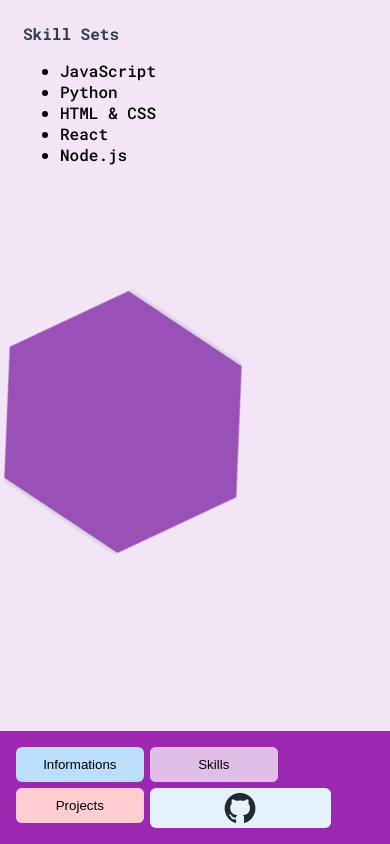
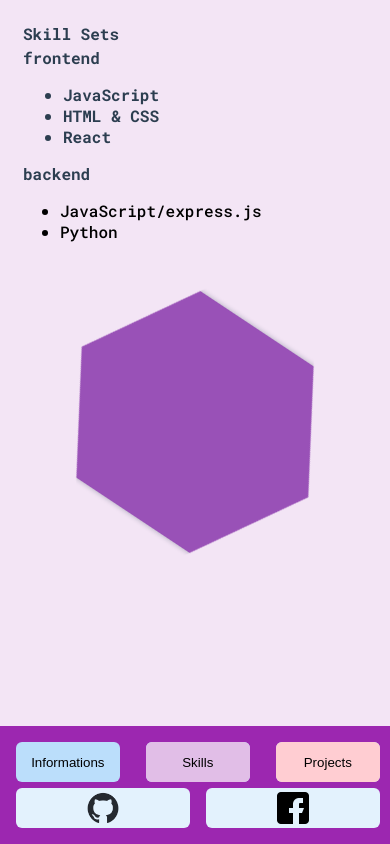
Before and after one commit to Khaumpp5/Khaumpp5.github.io, a plain HTML site: page index.html in a window 390 px wide. Both pictures are taken after a click on the button "Skills". Drawn offline with Linux system fonts and the light colour scheme.

Commit message:
changed side-bar style

```diff
--- a/index.html
+++ b/index.html
@@ -2,7 +2,7 @@
 <html>
 <head>
     <meta charset="UTF-8" />
-    <title>MeHeinKham Portfolio</title>
+    <title>My Portfolio</title>
     <script src="index.js" defer></script>
     <meta name="viewport" content="width=device-width, initial-scale=1.0">
     <link rel="stylesheet" href="style.css" />
@@ -28,12 +28,12 @@
 
         </button>
         <a href="https://github.com/Khaumpp5" target="_blank" class="linkgithub"><img src="public/github-mark.png" alt="GitHub Logo" class="github-logo"></a>
+        <a href="https://facebook.com/HeinKhamk" target="_blank" class="linkfacebook"><img src="public/facebook.png" alt="Facebook Logo" class="github-logo"></a>
     </div>
 
     <div class="main-view">
         <div class="background-content">
             <div class='background-shape rotating'></div>
-
             <div class="main-content">
                 <div class="gradient-border"></div>
                 <div class="mask">
@@ -42,6 +42,7 @@
                     <p>Feel free to explore my projects and skills.</p>
                 </div>
             </div>
+
     </div>
 
     </div>
--- a/index.js
+++ b/index.js
@@ -48,12 +48,16 @@ SkillsButton.addEventListener("click", () => {
   MainContent.innerHTML = `
     <div class="skill-sets">
       <h2>Skill Sets</h2>
+      <h3>frontend</3>
       <ul>
         <li>JavaScript</li>
-        <li>Python</li>
         <li>HTML & CSS</li>
         <li>React</li>
-        <li>Node.js</li>
+      </ul>
+      <h3>backend</h3>
+      <ul>
+        <li>JavaScript/express.js</li>
+        <li>Python</li>
       </ul>
     </div>
   `;
@@ -125,14 +129,14 @@ ProjectsButton.addEventListener("click", () => {
       // Add the rotated class
   FocusSquare.classList.remove("rotating");
 
-  FocusSquare.style.borderRadius = "14rem"; // Ensure the square is circular for rotation
+  FocusSquare.style.borderRadius = "14rem";
   FocusSquare.style.width = "32rem";
   FocusSquare.style.height = "14rem";
   FocusSquare.style.clipPath = "none";
 
   document.body.style.background = "var(--red-50)";
-  FocusSquare.style.backgroundColor = "var(--red-700)"; // Change background color for info section
-  Sidebar.style.backgroundColor = "var(--red-500)"; // Change sidebar background color for info section
+  FocusSquare.style.backgroundColor = "var(--red-700)"; // Change background
+  Sidebar.style.backgroundColor = "var(--red-500)"; // Change sidebar background color
 
 
   FocusSquare.animate([
--- a/style.css
+++ b/style.css
@@ -2,10 +2,85 @@
 @import url('https://fonts.googleapis.com/css2?family=Roboto+Mono:ital,wght@0,100..700;1,100..700&display=swap');
 
 
+
+
+
+@media only screen and (min-width: 912px) {
+
+    button{
+      width: 15rem;
+    }
+
+    .side-bar {
+      width: calc(100vw - 20px);
+      position: fixed;
+      height: auto;
+      justify-content: space-between;
+      align-self: end;
+      flex-direction: row;
+      flex-wrap: wrap;
+      z-index: 2;
+    }
+
+    .github-logo, .facebook-logo {
+      width: 2rem;
+      height: auto;
+    }
+
+    .linkgithub, .linkfacebook {
+      width: 15rem;
+    }
+  }
+
+@media only screen and (max-width: 912px) {
+
+    button{
+      width: 7rem;
+    }
+
+    .side-bar {
+      width: calc(100vw - 20px);
+      position: fixed;
+      height: auto;
+      justify-content: space-between;
+      align-self: end;
+      flex-direction: row;
+      flex-wrap: wrap;
+      z-index: 2;
+    }
+
+    .linkgithub, .linkfacebook {
+      width: 7rem;
+    }
+  }
+
 @media only screen and (max-width: 600px) {
 
     button{
-      width: 8rem;
+      width: 8.1rem;
+    }
+
+    .side-bar {
+      width: calc(100vw - 20px);
+      position: fixed;
+      height: auto;
+      justify-content: space-between;
+      align-self: end;
+      flex-direction: row;
+      flex-wrap: nowrap;
+      z-index: 2;
+    }
+
+    .github-logo {
+      width: 2rem;
+      height: auto;
+    }
+  }
+
+@media only screen and (max-width: 538px) {
+
+    button{
+      width: 6.5rem;
     }
 
     h1, h2, h3 {
@@ -20,6 +95,7 @@
       width: calc(100vw - 20px);
       position: fixed;
       height: auto;
+      justify-content: space-between;
       align-self: end;
       flex-direction: row;
       flex-wrap: wrap;
@@ -45,9 +121,13 @@
       z-index: 1;
     }
 
-    .github-logo {
+    .github-logo, .facebook-logo {
       width: 2rem;
       height: auto;
+    }
+
+    .linkgithub, .linkfacebook {
+      width: 47%;
     }
   }
 
@@ -87,6 +167,8 @@
     --side-bar-height: 100vh;
 
     --glow-deg: 0deg;
+
+    overflow-x: hidden;
 }
 
 
@@ -117,7 +199,7 @@
 @layer layout-styles {
   .background-content {
   position: relative;
-  width: 100%;
+  width: 100vw;
   height: 100vh;
   display: flex;
   align-items: center;
@@ -139,7 +221,7 @@
     justify-content: center;
     width: 28rem;
     height: 18rem;
-    padding-left: 3rem;
+    padding-left: 3.5rem;
     border: 3px solid transparent;
     border-left: 0;
     border-radius: 0 500px 500px 0;
@@ -162,21 +244,24 @@
     display: flex;
     position: relative;
     height: 100vh;
-    margin-left: 21%;
     flex-direction: column;
   }
 
   .side-bar {
+    align-self: flex-end;
     display: flex;
-    align-content: center;
     flex-direction: column;
+    flex-wrap: wrap;
+    align-items: flex-start;
+    justify-content: start;
     position: fixed;
-    width: var(--side-bar-width);
+    width: 100vw;
     background-color: var(--blue-600);
     padding: 0.8rem;
-    height: 100%;
+    height: 3rem;
     overflow-y: auto;
     transition: all 0.3s ease-in-out;
+    z-index: 2;
   }
 }
 
@@ -186,7 +271,8 @@
         color: black;
         border: none;
         padding: 0;
-        height: 35px;
+        height: 2.5rem;
+        width: 8rem;
         margin: 3px;
         border-radius: 6px;
         cursor: pointer;
@@ -228,7 +314,7 @@
 
     }
 
-    .linkgithub {
+    .linkgithub , .linkfacebook{
         display: flex;
         align-items: center;
         justify-content: center;
@@ -238,23 +324,20 @@
         padding: 0;
         margin: 3px;
         cursor: pointer;
-        width: 49%;
+        width: 10rem;
         height: 40px;
     }
 
     .github-logo{
-        width: 26%;
+        width: 20%;
         height: auto;
     }
 
     .background-shape {
-      align-self: center;
-      justify-self: center;
       background-color: var(--blue-700);
       opacity: 0.75;
-      position: absolute;
+      position: fixed;
       border-radius: 3rem;
-      margin-left: calc(var(--side-bar-width)*2);
       width: 18rem;
       height: 18rem;
       z-index: -1;
```
Also changed, not shown: public/facebook.png (added).
